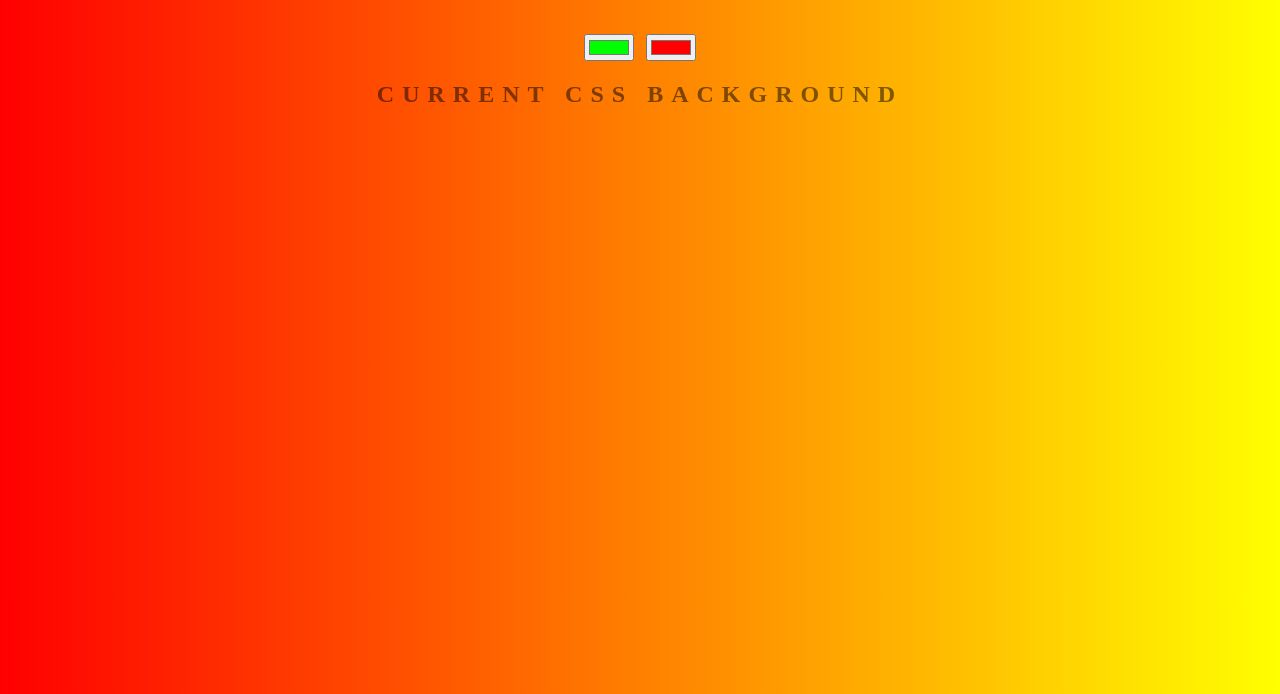
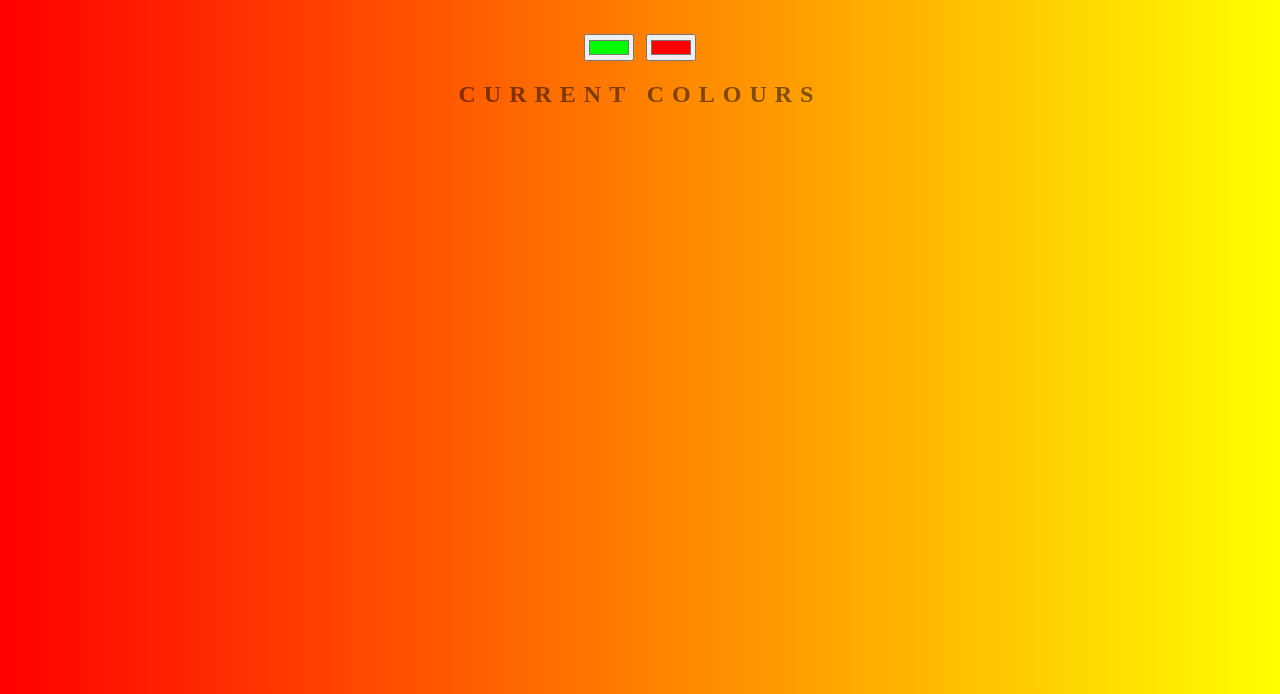
Before and after one commit to redravenweb/background-generator, a website: page index.html in a window 1280 px wide. Shown: the part 106-800 px from the top of the page. Drawn offline with Linux system fonts and the light colour scheme.

Commit message:
changed header2

```diff
--- a/index.html
+++ b/index.html
@@ -8,7 +8,7 @@
 	<h1>Cool Generator</h1>
 	<input class="color1" type="color" name="color1" value="#00ff00">
 	<input class="color2" type="color" name="color2" value="#ff0000">
-	<h2>Current CSS Background</h2>
+	<h2>Current Colours</h2>
 	<h3></h3>
 	<script type="text/javascript" src="script.js"></script>
 </body>
```
